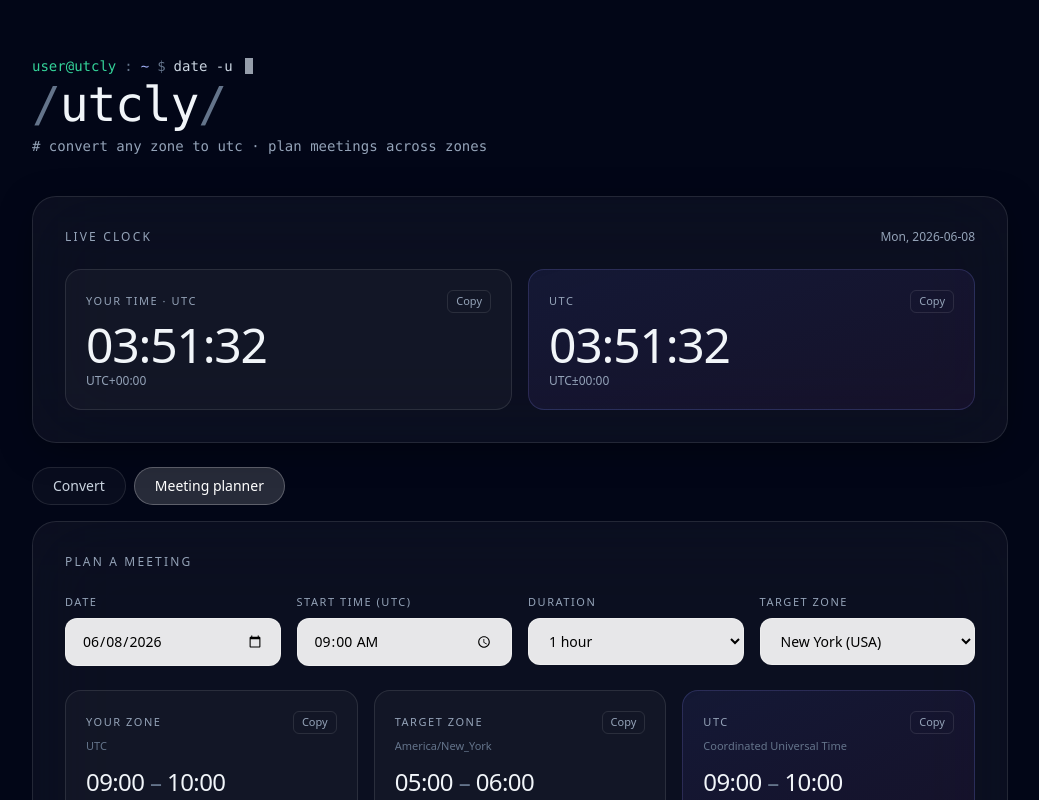
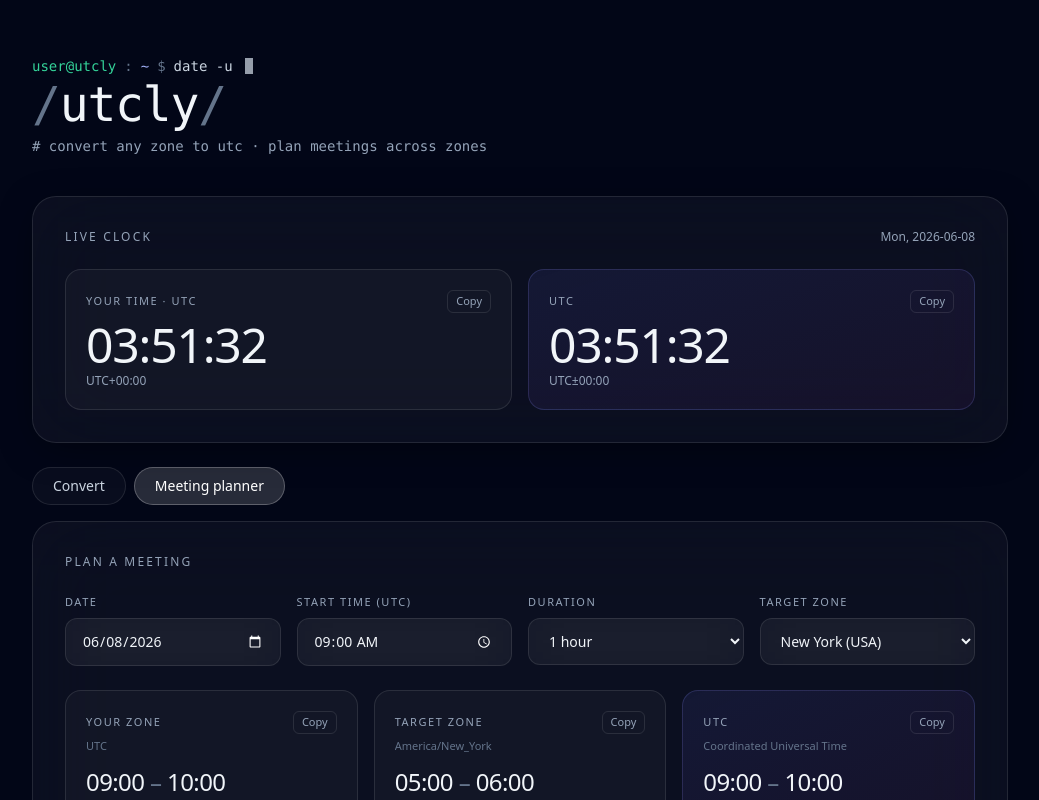
Before and after one commit to TroyKnights/Utcly, a React (Vite) app: page / in a window 1280 px wide. Both pictures are taken after a click on the button "Meeting planner". Shown: the top 800 px of the page, without its empty margins (120-1159 px from the left). Built offline with nearby package versions, Linux system fonts and the light colour scheme.

Commit message:
Restore glass style on date/time inputs

```diff
--- a/src/TimezoneConverter.jsx
+++ b/src/TimezoneConverter.jsx
@@ -369,7 +369,7 @@ export default function TimezoneConverter() {
                   type="date"
                   value={convDate}
                   onChange={(e) => setConvDate(e.target.value)}
-                  className="w-full min-w-0 rounded-xl border border-white/30 bg-white/90 backdrop-blur-xl px-3 sm:px-4 py-3 text-sm text-black focus:outline-none focus:border-white/60 [color-scheme:light]"
+                  className="w-full min-w-0 rounded-xl border border-white/10 bg-white/[0.04] backdrop-blur-xl px-3 sm:px-4 py-3 text-sm text-slate-100 hover:bg-white/[0.08] focus:outline-none focus:border-white/30 transition-all duration-200 [color-scheme:dark]"
                 />
               </div>
               <div className="min-w-0">
@@ -378,7 +378,7 @@ export default function TimezoneConverter() {
                   type="time"
                   value={convTime}
                   onChange={(e) => setConvTime(e.target.value)}
-                  className="w-full min-w-0 rounded-xl border border-white/30 bg-white/90 backdrop-blur-xl px-3 sm:px-4 py-3 text-sm text-black focus:outline-none focus:border-white/60 [color-scheme:light]"
+                  className="w-full min-w-0 rounded-xl border border-white/10 bg-white/[0.04] backdrop-blur-xl px-3 sm:px-4 py-3 text-sm text-slate-100 hover:bg-white/[0.08] focus:outline-none focus:border-white/30 transition-all duration-200 [color-scheme:dark]"
                 />
               </div>
               <div className="min-w-0">
@@ -444,7 +444,7 @@ export default function TimezoneConverter() {
                   type="date"
                   value={meetDate}
                   onChange={(e) => setMeetDate(e.target.value)}
-                  className="w-full min-w-0 rounded-xl border border-white/30 bg-white/90 backdrop-blur-xl px-3 sm:px-4 py-3 text-sm text-black focus:outline-none focus:border-white/60 [color-scheme:light]"
+                  className="w-full min-w-0 rounded-xl border border-white/10 bg-white/[0.04] backdrop-blur-xl px-3 sm:px-4 py-3 text-sm text-slate-100 hover:bg-white/[0.08] focus:outline-none focus:border-white/30 transition-all duration-200 [color-scheme:dark]"
                 />
               </div>
               <div className="min-w-0">
@@ -453,7 +453,7 @@ export default function TimezoneConverter() {
                   type="time"
                   value={meetTime}
                   onChange={(e) => setMeetTime(e.target.value)}
-                  className="w-full min-w-0 rounded-xl border border-white/30 bg-white/90 backdrop-blur-xl px-3 sm:px-4 py-3 text-sm text-black focus:outline-none focus:border-white/60 [color-scheme:light]"
+                  className="w-full min-w-0 rounded-xl border border-white/10 bg-white/[0.04] backdrop-blur-xl px-3 sm:px-4 py-3 text-sm text-slate-100 hover:bg-white/[0.08] focus:outline-none focus:border-white/30 transition-all duration-200 [color-scheme:dark]"
                 />
               </div>
               <div className="min-w-0">
@@ -461,7 +461,7 @@ export default function TimezoneConverter() {
                 <select
                   value={meetDur}
                   onChange={(e) => setMeetDur(Number(e.target.value))}
-                  className="w-full min-w-0 rounded-xl border border-white/30 bg-white/90 backdrop-blur-xl px-3 sm:px-4 py-3 text-sm text-black focus:outline-none focus:border-white/60 [color-scheme:light]"
+                  className="w-full min-w-0 rounded-xl border border-white/10 bg-white/[0.04] backdrop-blur-xl px-3 sm:px-4 py-3 text-sm text-slate-100 hover:bg-white/[0.08] focus:outline-none focus:border-white/30 transition-all duration-200 [color-scheme:dark]"
                 >
                   <option value={15}>15 min</option>
                   <option value={30}>30 min</option>
@@ -477,7 +477,7 @@ export default function TimezoneConverter() {
                 <select
                   value={meetZone}
                   onChange={(e) => setMeetZone(e.target.value)}
-                  className="w-full min-w-0 rounded-xl border border-white/30 bg-white/90 backdrop-blur-xl px-3 sm:px-4 py-3 text-sm text-black focus:outline-none focus:border-white/60 [color-scheme:light]"
+                  className="w-full min-w-0 rounded-xl border border-white/10 bg-white/[0.04] backdrop-blur-xl px-3 sm:px-4 py-3 text-sm text-slate-100 hover:bg-white/[0.08] focus:outline-none focus:border-white/30 transition-all duration-200 [color-scheme:dark]"
                 >
                   {CITIES.map((c) => (
                     <option key={c.tz} value={c.tz}>
```
